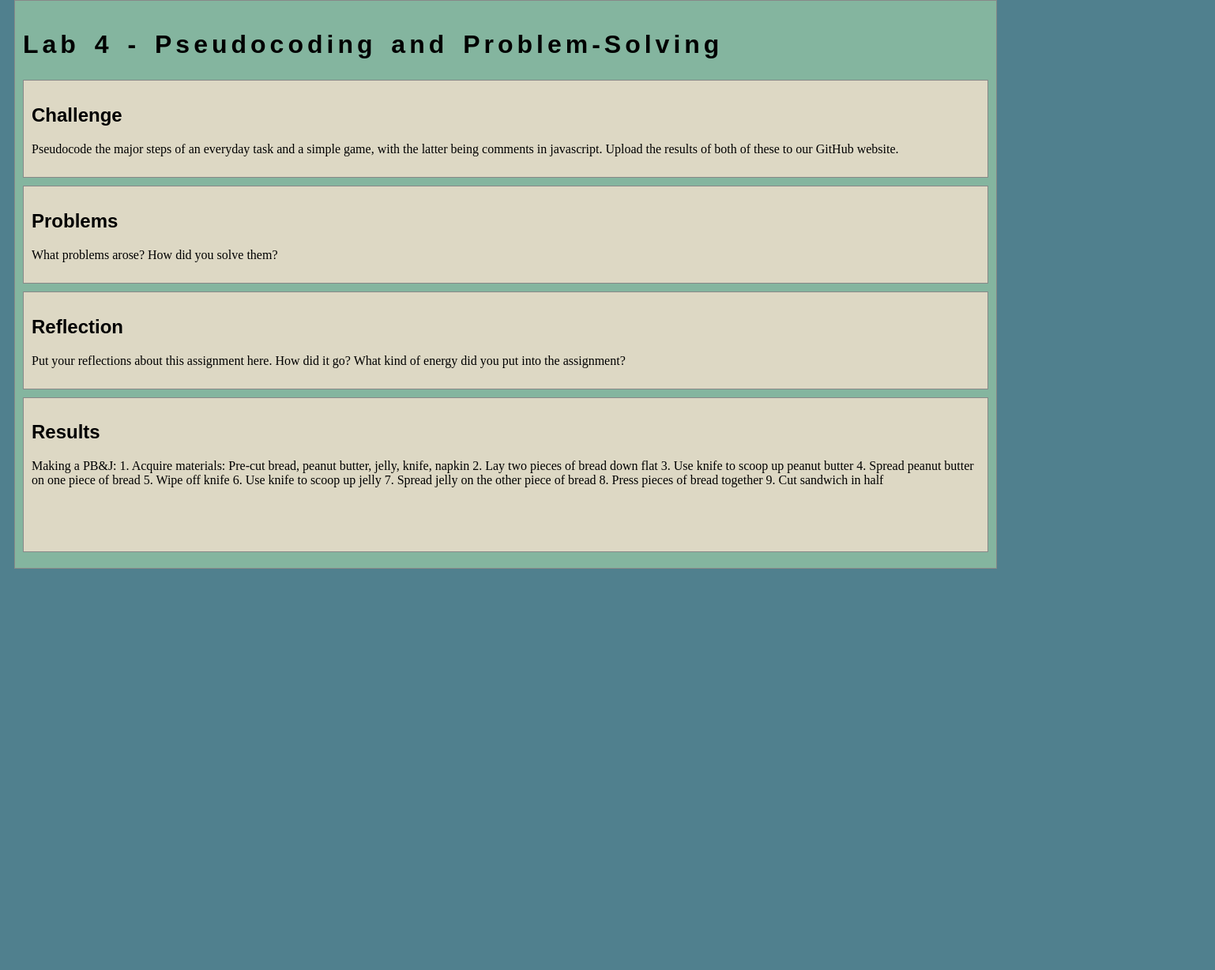
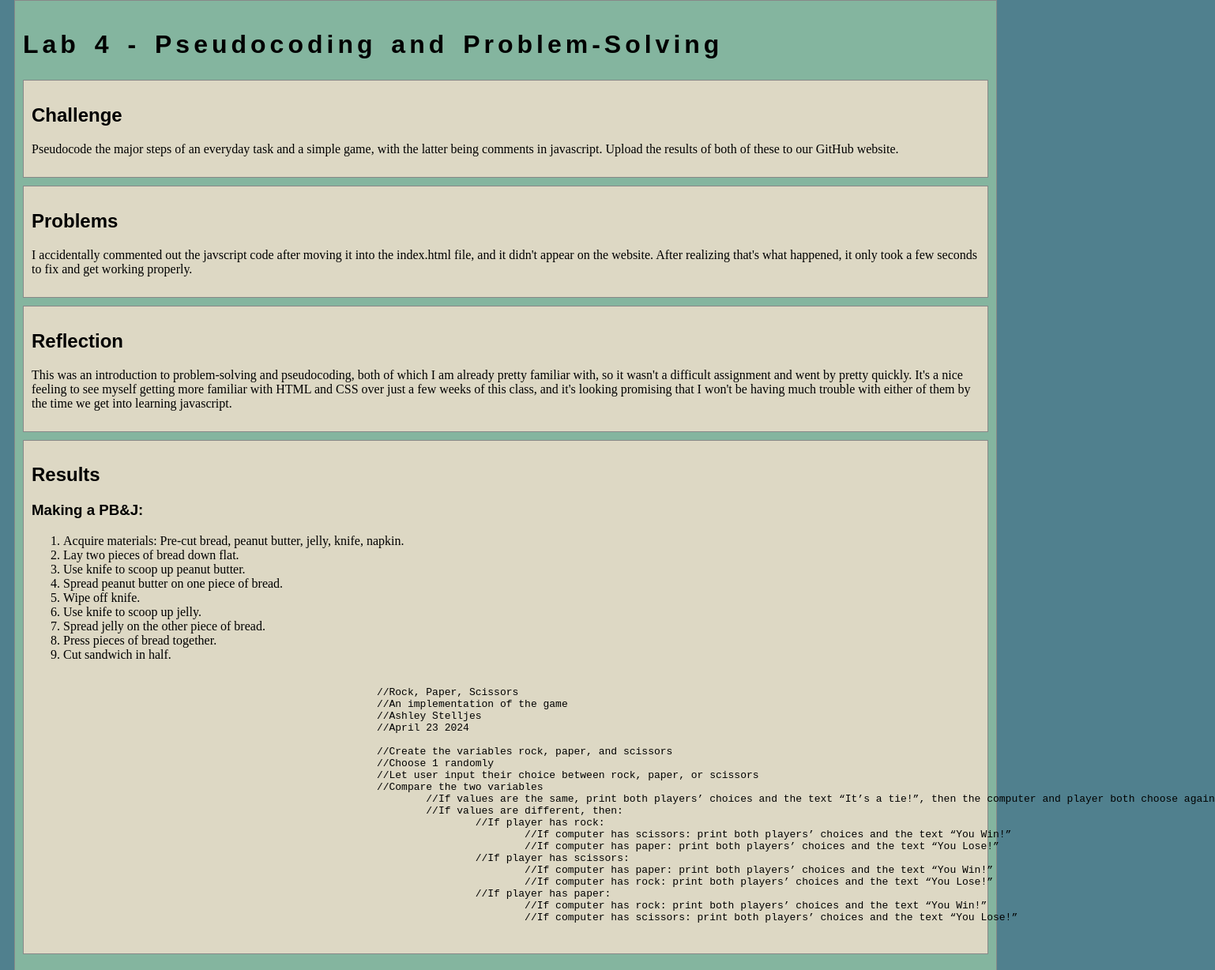
Before and after one commit to ashley-bobashley/art101, a plain HTML site: page lab4/index.html in a window 1280 px wide. Shown: the part 10-1238 px from the top of the page at 79% size, 1538 px wide, since content can reach past the window. Before the commit the page ends 800 px from the top, so only its background shows below. Drawn offline with nearby package versions, Linux system fonts and the light colour scheme.

Commit message:
lab4update

```diff
--- a/lab4/index.html
+++ b/lab4/index.html
@@ -31,31 +31,35 @@
 
 			<div class="minor-section">
 					<h2>Problems</h2>
-					<p>What problems arose? How did you solve them? </p>
+					<p>I accidentally commented out the javscript code after moving it into the index.html file, and it didn't appear on the website. After realizing that's what happened, it only took a few seconds to fix and get working properly.</p>
 			</div>
 
 			<div class="minor-section">
 					<h2>Reflection</h2>
-					<p>Put your reflections about this assignment here. How did it go? What kind of energy did you put into the assignment? </p>
+					<p>This was an introduction to problem-solving and pseudocoding, both of which I am already pretty familiar with, so it wasn't a difficult assignment and went by pretty quickly. It's a nice feeling to see myself getting more familiar with HTML and CSS over just a few weeks of this class, and it's looking promising that I won't be having much trouble with either of them by the time we get into learning javascript.</p>
 			</div>
 
 			<div class="minor-section">
 					<h2>Results</h2>
 					<div id="output">
-						Making a PB&J:
+						<h3>
+							Making a PB&J:
+						</h3>
 
-						1. Acquire materials: Pre-cut bread, peanut butter, jelly, knife, napkin
-						2. Lay two pieces of bread down flat
-						3. Use knife to scoop up peanut butter
-						4. Spread peanut butter on one piece of bread
-						5. Wipe off knife
-						6. Use knife to scoop up jelly
-						7. Spread jelly on the other piece of bread
-						8. Press pieces of bread together
-						9. Cut sandwich in half
+						<ol>
+							<li> Acquire materials: Pre-cut bread, peanut butter, jelly, knife, napkin. </li>
+							<li> Lay two pieces of bread down flat. </li>
+							<li> Use knife to scoop up peanut butter. </li>
+							<li> Spread peanut butter on one piece of bread. </li>
+							<li> Wipe off knife. </li>
+							<li> Use knife to scoop up jelly. </li>
+							<li> Spread jelly on the other piece of bread. </li>
+							<li> Press pieces of bread together. </li>
+							<li> Cut sandwich in half. </li>
+						</ol>
 
 						<pre> <code>
-							<!-- //Rock, Paper, Scissors
+							//Rock, Paper, Scissors
 							//An implementation of the game
 							//Ashley Stelljes <cstellje@ucsc.edu>
 							//April 23 2024
@@ -74,7 +78,7 @@
 										//If computer has rock: print both players’ choices and the text “You Lose!”
 									//If player has paper:
 										//If computer has rock: print both players’ choices and the text “You Win!”
-										//If computer has scissors: print both players’ choices and the text “You Lose!” -->
+										//If computer has scissors: print both players’ choices and the text “You Lose!”
 						</pre> </code>
 					</div>
 				</div>
```
